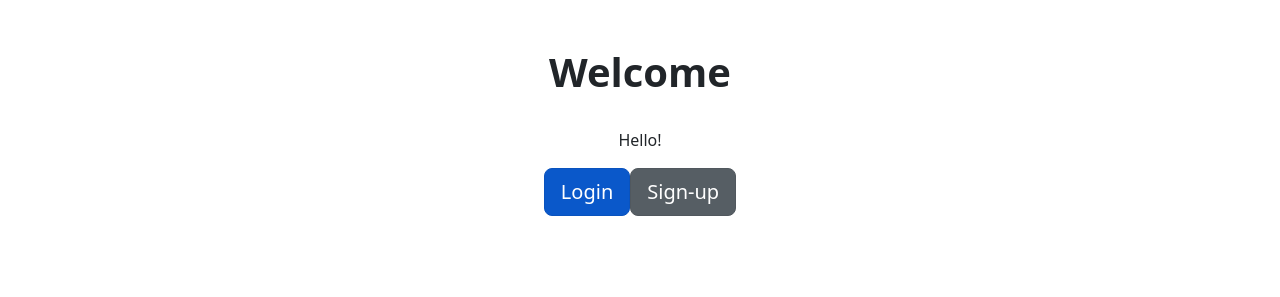
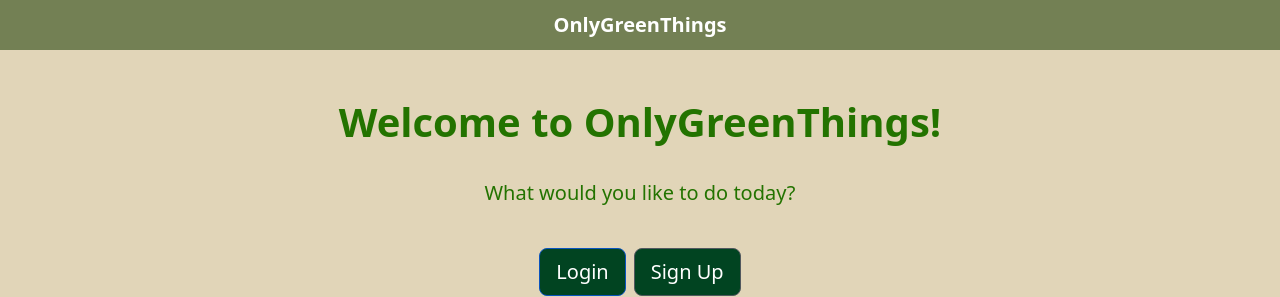
Before and after one commit to evanwongyf/app_development_technical_review, a Flask app: page / in a window 1280 px wide. Shown: the top 297 px of the page. Run offline with Flask 3, Linux system fonts and the light colour scheme; some libraries are stand-ins or nearby versions.

Commit message:
Update home.html

```diff
--- a/templates/home.html
+++ b/templates/home.html
@@ -3,13 +3,47 @@
 <head>
     <meta charset="UTF-8">
     <title>Home Page</title>
-
     <link href="https://cdn.jsdelivr.net/npm/bootstrap@5.3.2/dist/css/bootstrap.min.css" rel="stylesheet">
     <script src="https://cdn.jsdelivr.net/npm/bootstrap@5.3.2/dist/js/bootstrap.bundle.min.js"></script>
-
     <style>
+        body {
+            background-color: #e1d5b8
+            }
+        .green-text {
+            color: #237300
+        }
         .bold-h1 {
             font-weight: bold;
+        }
+        .button-spacing {
+            margin: 0 4px
+        }
+        .custom-paragraph {
+            font-size: 20px
+        }
+        .custom-button {
+            background-color: #014421 !important;
+            color: #fff;
+        }
+        .break1 {
+            margin-bottom: 2px
+        }
+        .break2 {
+            margin_bottom: 5px
+         }
+        .navbar-custom {
+            background-color: #738054 !important;
+        }
+        .navbar-custom .navbar-brand,
+        .navbar-custom .navbar-brand:hover,
+        .navbar-custom .navbar-brand:focus {
+        color: #ffffff !important;
+        }
+        .custom-carousel {
+            width: 45%;
+            max-width: 700px;
+            height: 150px;
+            margin: auto;
         }
     </style>
 </head>
@@ -23,13 +57,38 @@
             {% endfor %}
         {% endif %}
     {% endwith %}
-    <h1 class="text-center mt-5 bold-h1">Welcome</h1>
+    <nav class="navbar navbar-light bg-light navbar-custom">
+        <span class="navbar-brand mb-0 h1 mx-auto"><strong>OnlyGreenThings</strong></span>
+    </nav>
+    <h1 class="text-center mt-5 bold-h1 green-text">Welcome to OnlyGreenThings!</h1>
+    <br class="break2">
+    <p class="text-center custom-paragraph green-text">What would you like to do today?</p>
+    <br class="break1">
+    <div class="d-flex justify-content-center align-items-center">
+        <a href="{{url_for('login_landing')}}" class="btn btn-primary btn-lg active button-spacing custom-button" role="button" aria-pressed="true">Login</a>
+        <a href="{{url_for('sign_up_landing')}}" class="btn btn-secondary btn-lg active button-spacing custom-button" role="button" aria-pressed="true">Sign Up</a>
+    </div>
     <br>
-    <p class="text-center">Hello!</p>
-
-    <div class="d-flex justify-content-center align-items-center">
-        <a href="{{url_for('login_landing')}}" class="btn btn-primary btn-lg active" role="button" aria-pressed="true">Login</a>
-        <a href="{{url_for('sign_up_landing')}}" class="btn btn-secondary btn-lg active" role="button" aria-pressed="true">Sign-up</a>
+    <div id="carouselExampleAutoplaying" class="carousel slide custom-carousel" data-bs-ride="carousel">
+  <div class="carousel-inner">
+    <div class="carousel-item active">
+      <img src="https://www.agriculture.gov.au/sites/default/files/images/insights-agri-enviro-sustainability.png" class="d-block w-100" alt="Join a community of green minds!">
     </div>
+    <div class="carousel-item">
+      <img src="https://media.istockphoto.com/id/1340881556/photo/an-icon-of-a-goal-fulfilled-in-the-form-of-a-clear-pond-in-the-middle-of-a-lush-forest-3d.jpg?s=612x612&w=0&k=20&c=hts7M_zuvTMuNgB8xPqZe7spIm917R6Ezyv9UTIZUfA=" class="d-block w-100" alt="Reduce Reuse Recycle for a greater cause!">
+    </div>
+    <div class="carousel-item">
+      <img src="https://i.guim.co.uk/img/static/sys-images/Guardian/Pix/pictures/2012/4/5/1333625188004/humanity-nature-008.jpg?width=700&quality=85&auto=format&fit=max&s=bf6c2264662fca21e311200a2e60b409" class="d-block w-100" alt="...">
+    </div>
+  </div>
+  <button class="carousel-control-prev" type="button" data-bs-target="#carouselExampleAutoplaying" data-bs-slide="prev">
+    <span class="carousel-control-prev-icon" aria-hidden="true"></span>
+    <span class="visually-hidden">Previous</span>
+  </button>
+  <button class="carousel-control-next" type="button" data-bs-target="#carouselExampleAutoplaying" data-bs-slide="next">
+    <span class="carousel-control-next-icon" aria-hidden="true"></span>
+    <span class="visually-hidden">Next</span>
+  </button>
+</div>
 </body>
 </html>
```
